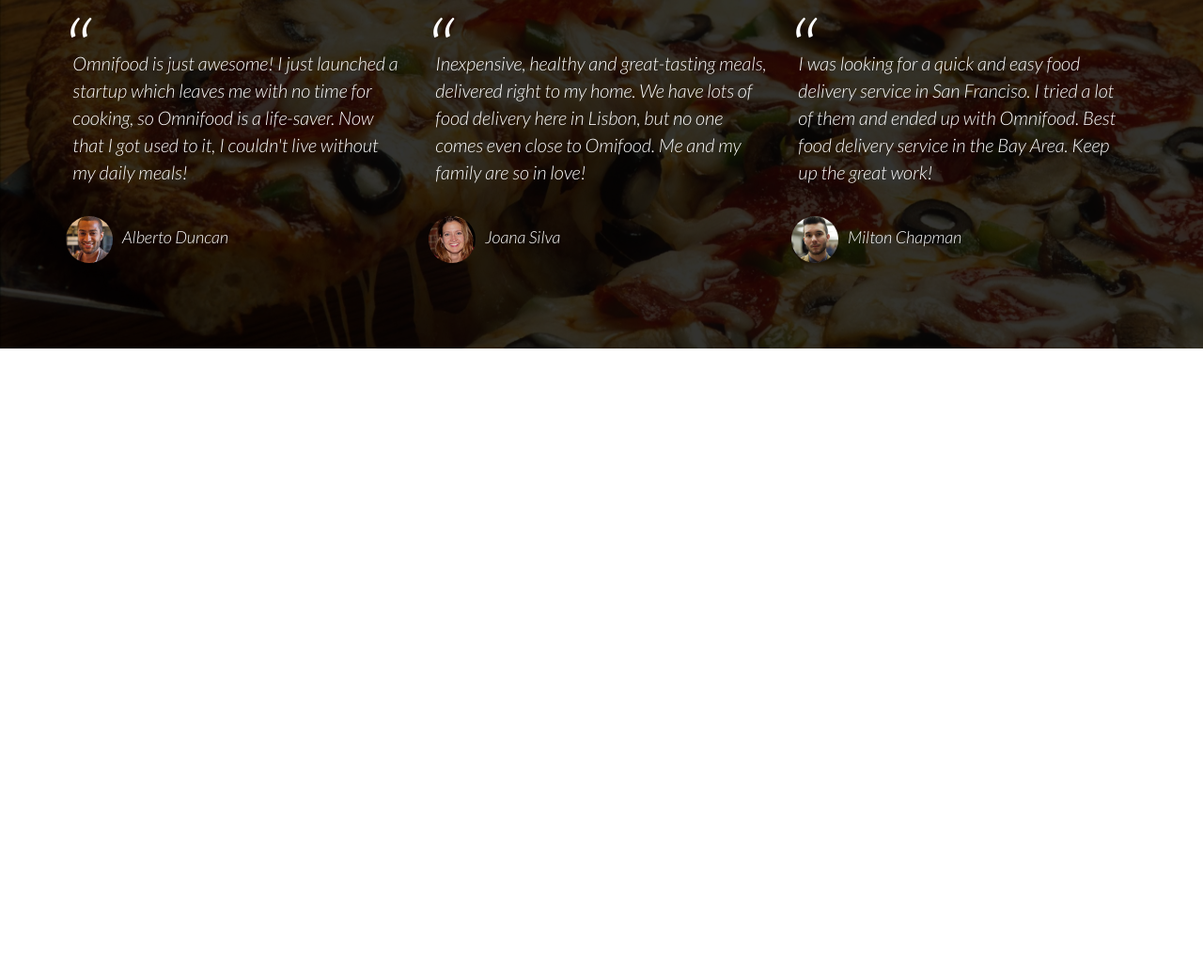
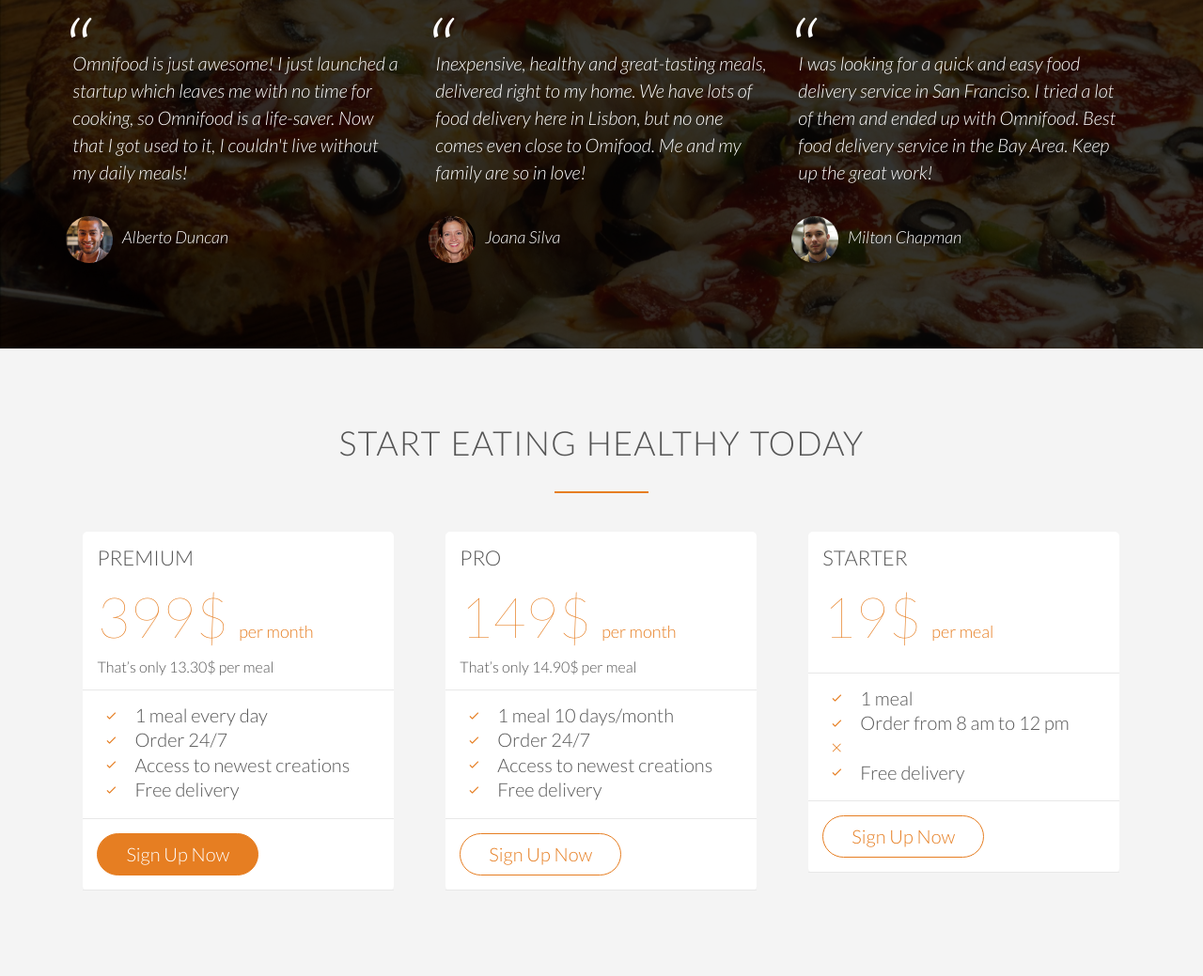
Before and after one commit to Talbekk/omnifood, a plain HTML site: page index.html in a window 1280 px wide. Shown: the part 3560-4599 px from the top of the page at 94% size. Before the commit the page ends 3931 px from the top, so only its background shows below. Drawn offline with Linux system fonts and the light colour scheme; files whose address does not match are found by name.

Commit message:
adds price plan to html

```diff
--- a/index.html
+++ b/index.html
@@ -233,9 +233,100 @@
                 </div>
             </div>
         </section>
+        <section class="section-plans">
+            <div class="row">
+                <h2>Start eating healthy today</h2>
+            </div>
+            <div class="row">
+                <div class="col span-1-of-3">
+                    <div class="plan-box">
+                        <div>
+                            <h3>Premium</h3>
+                            <p class="plan-price">399$ <span>per month</span></p>
+                            <p class="plan-price-meal">That’s only 13.30$ per meal</p>
+                        </div>
+                        <div>
+                            <ul>
+                                <li><i class="ion-ios-checkmark-empty icon-small"></i>1 meal every day</li>
+                                 <li><i class="ion-ios-checkmark-empty icon-small"></i>Order 24/7</li>
+                                 <li><i class="ion-ios-checkmark-empty icon-small"></i>Access to newest creations</li>
+                                 <li><i class="ion-ios-checkmark-empty icon-small"></i>Free delivery</li>
+                            </ul>
+                        </div>
+                        <div>
+                            <a href="#" class="btn btn-full">Sign Up Now</a>
+                        </div>
+                    </div>
+                </div>
+                  <div class="col span-1-of-3">
+                    <div class="plan-box">
+                        <div>
+                            <h3>Pro</h3>
+                            <p class="plan-price">149$ <span>per month</span></p>
+                            <p class="plan-price-meal">That’s only 14.90$ per meal</p>
+                        </div>
+                        <div>
+                            <ul>
+                                <li><i class="ion-ios-checkmark-empty icon-small"></i>1 meal 10 days/month</li>
+                                 <li><i class="ion-ios-checkmark-empty icon-small"></i>Order 24/7</li>
+                                 <li><i class="ion-ios-checkmark-empty icon-small"></i>Access to newest creations</li>
+                                 <li><i class="ion-ios-checkmark-empty icon-small"></i>Free delivery</li>
+                            </ul>
+                        </div>
+                        <div>
+                            <a href="#" class="btn btn-ghost">Sign Up Now</a>
+                        </div>
+                    </div>
+                </div>
+                  <div class="col span-1-of-3">
+                    <div class="plan-box">
+                        <div>
+                            <h3>Starter</h3>
+                            <p class="plan-price">19$ <span>per meal</span></p>
+                            <p class="plan-price-meal"></p>
+                        </div>
+                        <div>
+                            <ul>
+                                <li><i class="ion-ios-checkmark-empty icon-small"></i>1 meal</li>
+                                <li><i class="ion-ios-checkmark-empty icon-small"></i>Order from 8 am to 12 pm</li>
+                                <li><i class="ion-ios-close-empty icon-small"></i></li>
+                                <li><i class="ion-ios-checkmark-empty icon-small"></i>Free delivery</li>
+                            </ul>
+                        </div>
+                        <div>
+                            <a href="#" class="btn btn-ghost">Sign Up Now</a>
+                        </div>
+                    </div>
+                </div>
+            </div>
+        </section>
     </body>
 </html>
 
 <!----
 
+Section 6: Sign up and pricing plans
+Title: Start eating healthy today
+
+Plan 1: Premium
+399$ per month
+That’s only 13.30$ per meal
+1 meal every day
+Order 24/7
+Access to newest creations
+Free delivery
+
+Plan 2: Pro
+149$ per month
+That’s only 14.90$ per meal
+1 meal 10 days/month
+Order 24/7
+Access to newest creations
+Free delivery
+
+Plan 3: Starter
+19$ per meal
+1 meal
+Order from 8 am to 12 pm
+Free delivery
 ---->
--- a/resources/css/style.css
+++ b/resources/css/style.css
@@ -394,10 +394,7 @@
     position: absolute;
     top: -5px;
     left: -5px;
-
 }
-
-
 
 cite img {
     height: 50px;
@@ -405,3 +402,47 @@
     margin-right: 10px;
     vertical-align: middle;
 }
+
+/* ----------------------*/
+/* SIGN UP */
+/* ----------------------*/
+
+.section-plans {
+    background-color: #f4f4f4;
+}
+
+.plan-box {
+    background-color: #fff;
+    border-radius: 5px;
+    width: 90%;
+    margin-left: 5%;
+}
+
+.plan-box div {
+    padding: 15px;
+    border-bottom: 1px solid #e8e8e8;
+}
+
+.plan-price {
+    font-size: 300%;
+    font-weight: 100;
+    margin-bottom: 10px;
+    color: #e67e22;
+}
+
+.plan-price span {
+    font-size: 30%;
+    font-weight: 300;
+}
+
+.plan-price-meal {
+    font-size: 80%;
+}
+
+.plan-box ul {
+    list-style: none;
+}
+
+.plain-box ul li {
+    padding: 5px 0;
+}
```
